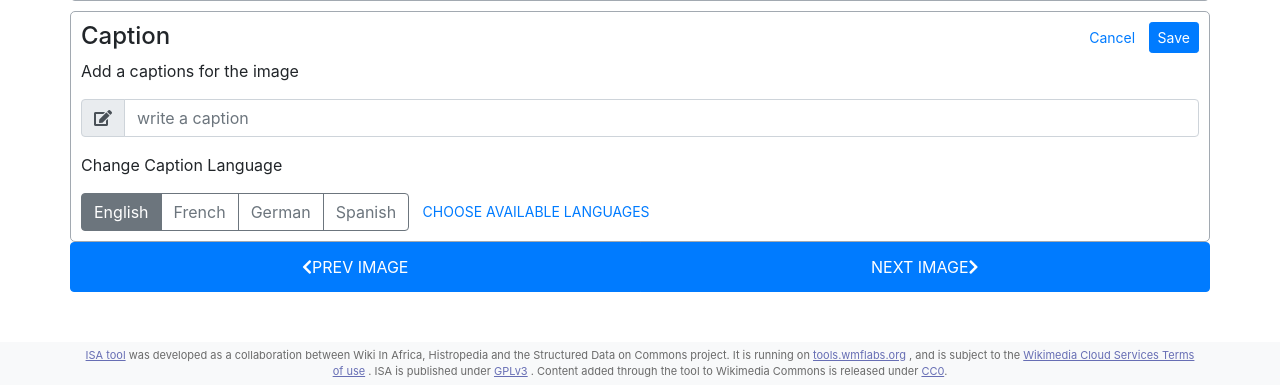
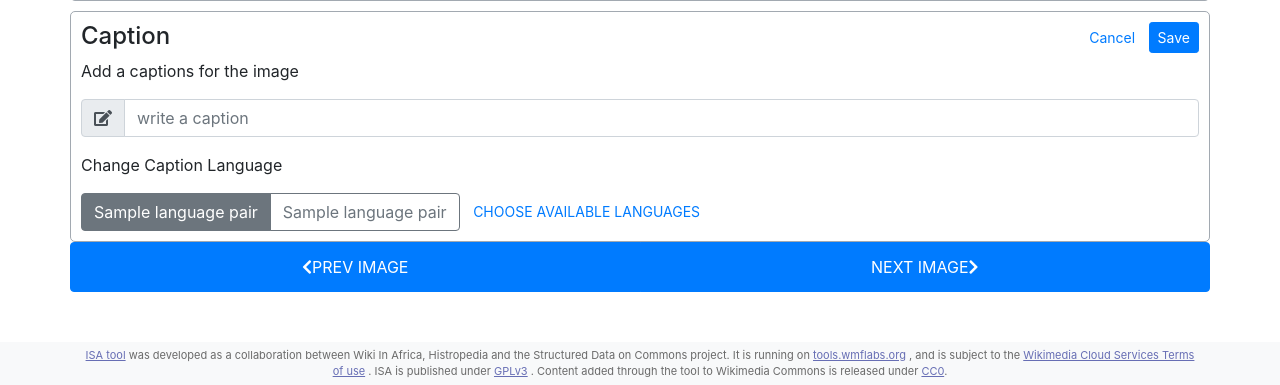
Before and after one commit to wikimedia/labs-tools-Isa, a Flask app: template isa/templates/campaign/campaign_entry.html in a window 1280 px wide. Shown: the part 668-1053 px from the top of the page. Run offline with Flask 2, Linux system fonts and the light colour scheme; tables that the repository leaves empty hold one stand-in row (values such as "Sample post"); the template is opened without the code that fills it: values that come from a table or form of the project are taken from there, most other values are stand-ins (such as "Sample title", 1, 10 or a date in 2020); data that the repository does not hold is empty; parts of the project's set-up code (start-up, migrations or seed data) failed here and were passed over; some libraries are stand-ins or nearby versions; some web fonts are replaced.

Commit message:
Add input tag and button for each user language to Participate page
* Added input tags for user prefered languages in caption section
* Added buttons to switch languages for captions interface

Bug: T225255
Change-Id: Id123e3070bdbd65250ff46076e71eba3cc6e5613

```diff
--- a/isa/campaigns/routes.py
+++ b/isa/campaigns/routes.py
@@ -150,6 +150,16 @@ def contributeToCampaign(id):
     # We get current user in sessions's username
     username = session.get('username', None)
 
+    languages = getLanguages()
+    user_pref_languages = get_user_language_preferences(username)
+
+    # We store the caption language preference pairs if they are found in user pref languages
+    caption_language_pairs = []
+    for language in languages:
+        for user_pref_lang in user_pref_languages:
+            if language[0] == user_pref_lang:
+                caption_language_pairs.append(language)
+
     # We select the campign whose id comes into the route
     campaign = Campaign.query.filter_by(id=id).first()
     return render_template('campaign/campaign_entry.html',
@@ -159,6 +169,7 @@ def contributeToCampaign(id):
                            campaign=campaign,
                            username=username,
                            user_pref_lang=get_user_language_preferences(username),
+                           caption_language_pairs=caption_language_pairs,
                            current_user=current_user)
 
 
--- a/isa/templates/campaign/campaign_entry.html
+++ b/isa/templates/campaign/campaign_entry.html
@@ -74,39 +74,31 @@ body {padding-bottom:0}
   <div class="input-group-prepend">
     <span class="input-group-text"><i class="fas fa-edit"></i></span>
   </div>
-  <input type="input" class="form-control caption-input" lang="en" placeholder="write a caption">
+  <input type="input" class="form-control caption-input" lang="{{caption_language_pairs[0][0]}}" placeholder="write a caption">
 </div>
 
-<div class="input-group mb-3" style="display: none">
-  <div class="input-group-prepend">
-    <span class="input-group-text"><i class="fas fa-edit"></i></span>
-  </div>
-  <input type="input" class="form-control caption-input" lang="fr" placeholder="write a caption">
-</div>
-
-<div class="input-group mb-3" style="display: none">
-  <div class="input-group-prepend">
-    <span class="input-group-text"><i class="fas fa-edit"></i></span>
-  </div>
-  <input type="input" class="form-control caption-input" lang="de" placeholder="write a caption">
-</div>
-
-<div class="input-group mb-3" style="display: none">
-  <div class="input-group-prepend">
-    <span class="input-group-text"><i class="fas fa-edit"></i></span>
-  </div>
-  <input type="input" class="form-control caption-input" lang="es" placeholder="write a caption">
-</div>
+  {% for language_pair in caption_language_pairs %}
+    {% if language_pair != caption_language_pairs[0] %}
+      <div class="input-group mb-3" style="display: none">
+        <div class="input-group-prepend">
+          <span class="input-group-text"><i class="fas fa-edit"></i></span>
+        </div>
+        <input type="input" class="form-control caption-input" lang="{{language_pair[0]}}" placeholder="write a caption">
+      </div>
+    {% endif %}
+  {% endfor %}
 
   </div>
 
 <div class="caption-lang-btn-group">
 	<p>{{ _('Change Caption Language') }}</p>
 <div class="btn-group" role="group" aria-label="">
-	<button class="btn btn-small btn-outline-secondary caption-language-btn active" lang="en">{{ _('English') }}</button>
-	<button class="btn btn-small btn-outline-secondary caption-language-btn" lang="fr">{{ _('French') }}</button>
-	<button class="btn btn-small btn-outline-secondary caption-language-btn" lang="de">{{ _('German') }}</button>
-	<button class="btn btn-small btn-outline-secondary caption-language-btn" lang="es">{{ _('Spanish') }}</button>
+  <button class="btn btn-small btn-outline-secondary caption-language-btn active" lang="{{caption_language_pairs[0][0]}}">{{ _(caption_language_pairs[0][1]) }}</button>
+  {% for language_pair in caption_language_pairs %}
+    {% if language_pair != caption_language_pairs[0] %}
+	    <button class="btn btn-small btn-outline-secondary caption-language-btn" lang="{{language_pair[0]}}">{{ _(language_pair[1]) }}</button>
+    {% endif %}
+  {% endfor %}
 	  </div>
 		<button class="btn btn-sm btn-link">{{ _('CHOOSE AVAILABLE LANGUAGES') }}</button>
 	</div>
```
